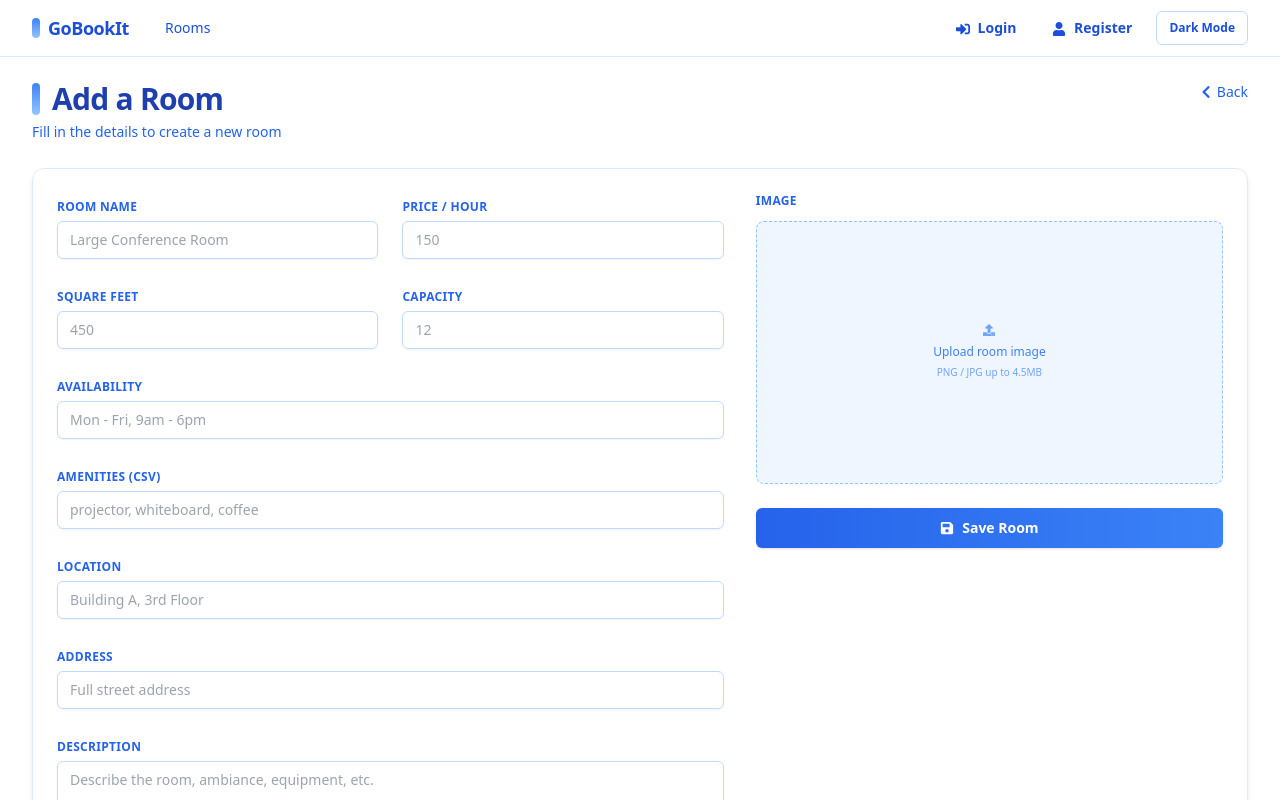
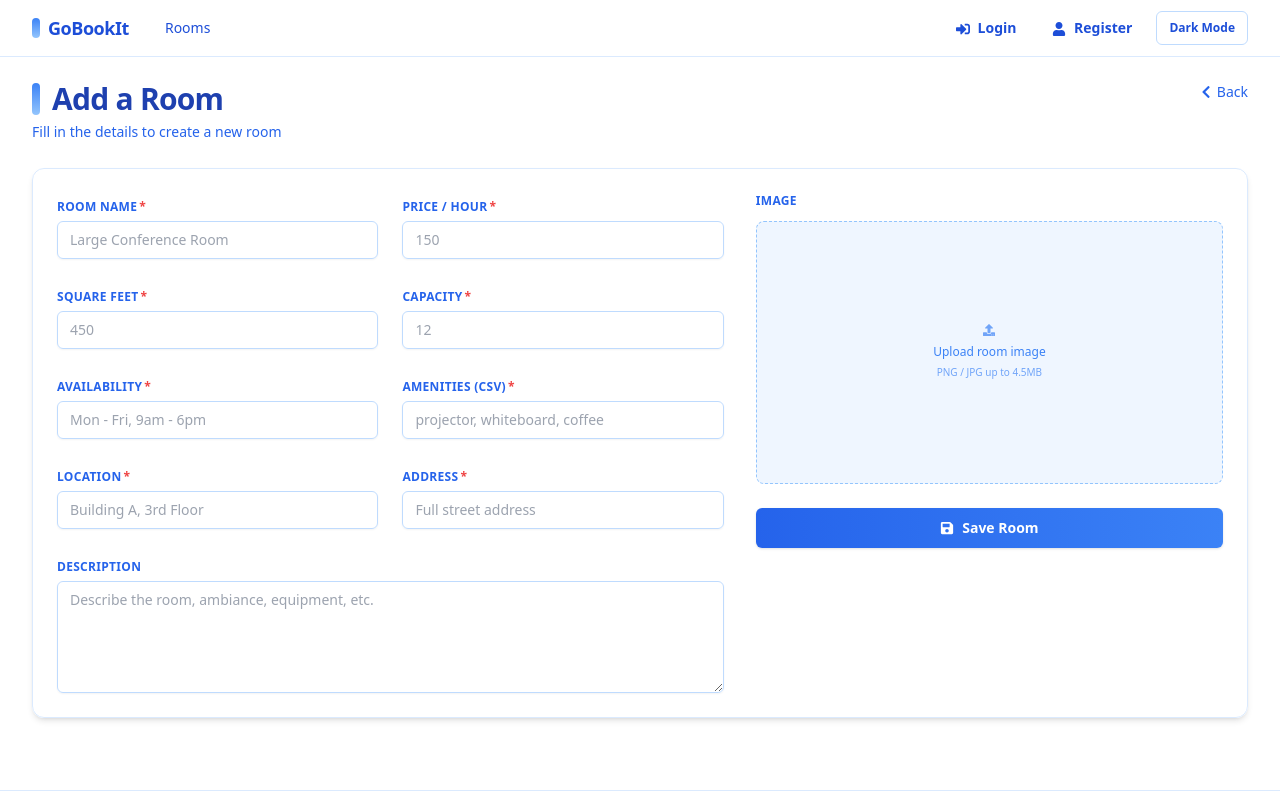
Before and after one commit to rasfaxo/GoBookIt, a Next.js app: page /rooms/add in a window 1280 px wide. Shown: the top 800 px of the page. Built offline with nearby package versions, Linux system fonts and the light colour scheme; no server answers.

Commit message:
feat(ui): skeleton loaders, Input integration across forms, strings constants, add-room refactor

```diff
--- /dev/null
+++ b/app/bookings/loading.tsx
@@ -0,0 +1,20 @@
+import { Skeleton } from '@/components';
+
+export default function BookingsLoading() {
+  return (
+    <div className="space-y-6">
+      <Skeleton className="h-8 w-1/3" />
+      {Array.from({ length: 3 }).map((_, i) => (
+        <div key={i} className="rounded-lg border border-blue-100 bg-white/80 p-4 space-y-3">
+          <Skeleton className="h-5 w-1/4" />
+          <Skeleton className="h-3 w-5/6" />
+          <Skeleton className="h-3 w-2/3" />
+          <div className="flex gap-3 pt-2">
+            <Skeleton className="h-9 w-24" />
+            <Skeleton className="h-9 w-28" />
+          </div>
+        </div>
+      ))}
+    </div>
+  );
+}
--- /dev/null
+++ b/app/rooms/add/loading.tsx
@@ -0,0 +1,23 @@
+import { Skeleton } from '@/components';
+
+export default function AddRoomLoading() {
+  return (
+    <div className="space-y-6">
+      <Skeleton className="h-8 w-1/3" />
+      <div className="grid gap-8 lg:grid-cols-12">
+        <div className="lg:col-span-7 space-y-6">
+          <div className="grid gap-6 sm:grid-cols-2">
+            {Array.from({ length: 8 }).map((_, i) => (
+              <Skeleton key={i} className="h-16 w-full rounded-md" />
+            ))}
+          </div>
+          <Skeleton className="h-40 w-full rounded-md" />
+        </div>
+        <div className="lg:col-span-5 space-y-6">
+          <Skeleton className="aspect-video w-full rounded-lg" />
+          <Skeleton className="h-12 w-full rounded-md" />
+        </div>
+      </div>
+    </div>
+  );
+}
--- a/app/rooms/add/page.tsx
+++ b/app/rooms/add/page.tsx
@@ -6,7 +6,8 @@ import { toast } from 'react-toastify';
 import { FaChevronLeft, FaSave, FaUpload } from 'react-icons/fa';
 import Link from 'next/link';
 
-import { Heading, Card } from '@/components';
+import { Heading, Card, Input, Button } from '@/components';
+import { STRINGS } from '@/constants/strings';
 import createRoom, { type CreateRoomState } from '@/services/rooms/createRoom';
 
 const MAX_IMAGE_BYTES = 4.5 * 1024 * 1024; // 4.5MB
@@ -30,9 +31,9 @@ const AddRoomPage = () => {
 
   return (
     <>
-      <Heading
-  title="Add a Room"
-  subtitle="Fill in the details to create a new room"
+    <Heading
+  title={STRINGS.rooms.addRoom}
+  subtitle={STRINGS.rooms.addRoomSubtitle}
         rightSlot={
           <Link href="/" className="inline-flex items-center text-sm font-medium text-blue-600 hover:underline">
             <FaChevronLeft className="mr-1" /> Back
@@ -57,95 +58,14 @@ const AddRoomPage = () => {
           <div className="grid gap-8 lg:grid-cols-12">
             <div className="lg:col-span-7 space-y-6">
               <div className="grid gap-6 sm:grid-cols-2">
-                <div className="space-y-1">
-                  <label htmlFor="name" className="text-xs font-semibold uppercase tracking-wide text-blue-600">
-                    Room Name
-                  </label>
-                  <input id="name" name="name" required placeholder="Large Conference Room" className={inputBase} />
-                </div>
-                <div className="space-y-1">
-                  <label htmlFor="price_per_hour" className="text-xs font-semibold uppercase tracking-wide text-blue-600">
-                    Price / Hour
-                  </label>
-                  <input
-                    id="price_per_hour"
-                    name="price_per_hour"
-                    type="number"
-                    min={0}
-                    step={1}
-                    required
-                    placeholder="150"
-                    className={inputBase}
-                  />
-                </div>
-                <div className="space-y-1">
-                  <label htmlFor="sqft" className="text-xs font-semibold uppercase tracking-wide text-blue-600">
-                    Square Feet
-                  </label>
-                  <input id="sqft" name="sqft" type="number" min={0} required placeholder="450" className={inputBase} />
-                </div>
-                <div className="space-y-1">
-                  <label htmlFor="capacity" className="text-xs font-semibold uppercase tracking-wide text-blue-600">
-                    Capacity
-                  </label>
-                  <input
-                    id="capacity"
-                    name="capacity"
-                    type="number"
-                    min={1}
-                    required
-                    placeholder="12"
-                    className={inputBase}
-                  />
-                </div>
-                <div className="space-y-1 sm:col-span-2">
-                  <label htmlFor="availability" className="text-xs font-semibold uppercase tracking-wide text-blue-600">
-                    Availability
-                  </label>
-                  <input
-                    id="availability"
-                    name="availability"
-                    required
-                    placeholder="Mon - Fri, 9am - 6pm"
-                    className={inputBase}
-                  />
-                </div>
-                <div className="space-y-1 sm:col-span-2">
-                  <label htmlFor="amenities" className="text-xs font-semibold uppercase tracking-wide text-blue-600">
-                    Amenities (CSV)
-                  </label>
-                  <input
-                    id="amenities"
-                    name="amenities"
-                    required
-                    placeholder="projector, whiteboard, coffee"
-                    className={inputBase}
-                  />
-                </div>
-                <div className="space-y-1 sm:col-span-2">
-                  <label htmlFor="location" className="text-xs font-semibold uppercase tracking-wide text-blue-600">
-                    Location
-                  </label>
-                  <input
-                    id="location"
-                    name="location"
-                    required
-                    placeholder="Building A, 3rd Floor"
-                    className={inputBase}
-                  />
-                </div>
-                <div className="space-y-1 sm:col-span-2">
-                  <label htmlFor="address" className="text-xs font-semibold uppercase tracking-wide text-blue-600">
-                    Address
-                  </label>
-                  <input
-                    id="address"
-                    name="address"
-                    required
-                    placeholder="Full street address"
-                    className={inputBase}
-                  />
-                </div>
+                <Input label="Room Name" id="name" name="name" required placeholder="Large Conference Room" />
+                <Input label="Price / Hour" id="price_per_hour" name="price_per_hour" type="number" min={0} step={1} required placeholder="150" />
+                <Input label="Square Feet" id="sqft" name="sqft" type="number" min={0} required placeholder="450" />
+                <Input label="Capacity" id="capacity" name="capacity" type="number" min={1} required placeholder="12" />
+                <Input label="Availability" id="availability" name="availability" required placeholder="Mon - Fri, 9am - 6pm" className="sm:col-span-2" />
+                <Input label="Amenities (CSV)" id="amenities" name="amenities" required placeholder="projector, whiteboard, coffee" className="sm:col-span-2" />
+                <Input label="Location" id="location" name="location" required placeholder="Building A, 3rd Floor" className="sm:col-span-2" />
+                <Input label="Address" id="address" name="address" required placeholder="Full street address" className="sm:col-span-2" />
               </div>
 
               <div className="space-y-1">
--- /dev/null
+++ b/app/rooms/my/loading.tsx
@@ -0,0 +1,18 @@
+import { Skeleton } from '@/components';
+
+export default function MyRoomsLoading() {
+  return (
+    <div className="space-y-4">
+      <Skeleton className="h-8 w-1/3" />
+      {Array.from({ length: 4 }).map((_, i) => (
+        <div key={i} className="rounded-xl border border-blue-100 bg-white/80 p-4 flex flex-col gap-3">
+          <Skeleton className="h-5 w-1/2" />
+          <div className="flex gap-2">
+            <Skeleton className="h-9 w-24" />
+            <Skeleton className="h-9 w-10" />
+          </div>
+        </div>
+      ))}
+    </div>
+  );
+}
```
